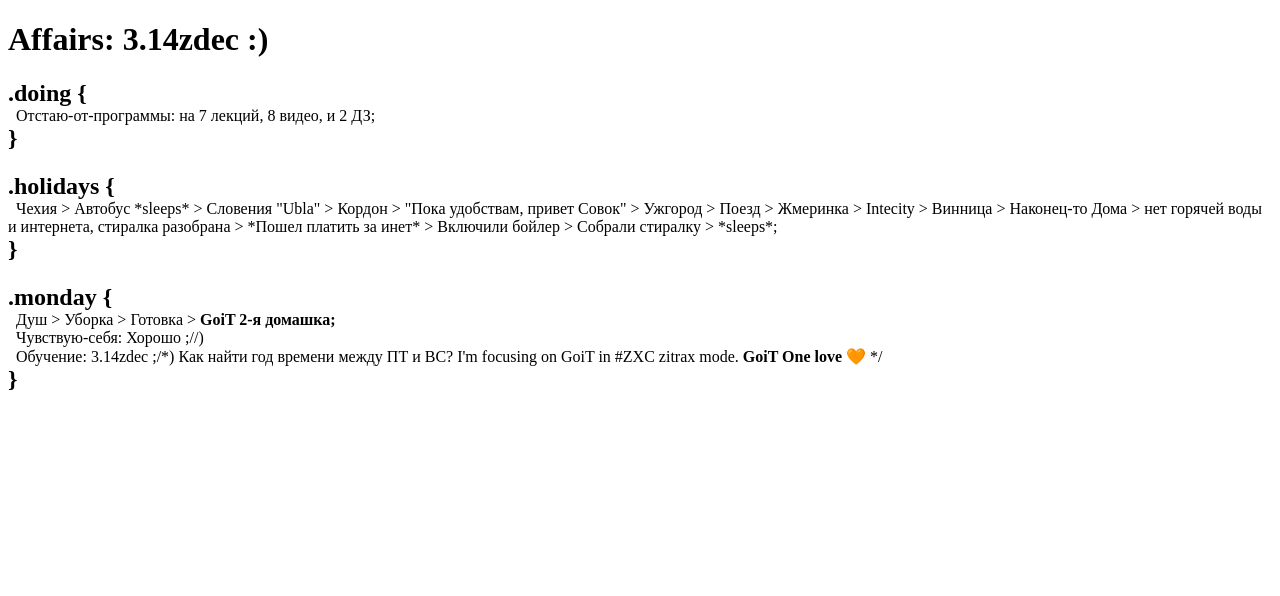
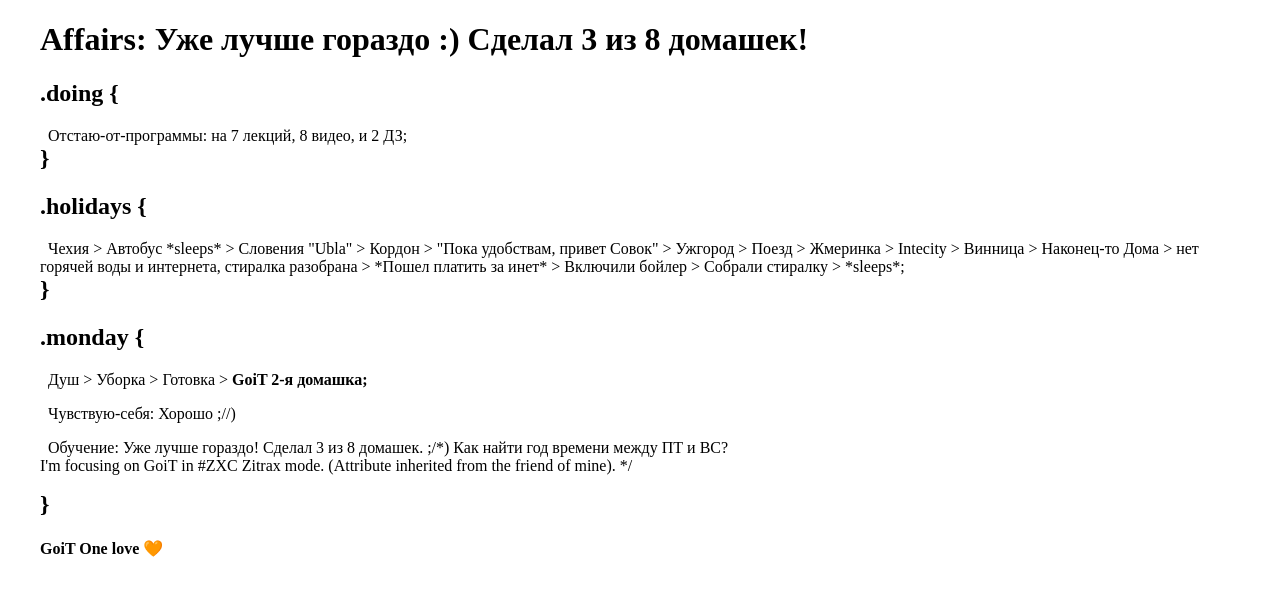
Before and after one commit to KostiantynO/one-word-affairs-reply, a plain HTML site: page index.html in a window 1280 px wide. Drawn offline with Linux system fonts and the light colour scheme.

Commit message:
Updates progress of affairs.
Updates progress of affairs and add styles.

```diff
--- a/css/styles.css
+++ b/css/styles.css
@@ -1,5 +1,15 @@
-::root {
-  --decovar: orange;
+:root {
+  --color-one-love: orange;
+}
+
+body {
+  max-width: 1600px;
+}
+
+.container {
+  max-width: 1200px;
+  margin: 0 auto;
+  padding: 0 15px;
 }
 
 /* Positioning */
@@ -29,6 +39,6 @@
 
 /* Visuals */
 
-.decoration {
-  color: var(--decovar);
+.one-love {
+  color: var(--color-one-love);
 }
--- a/index.html
+++ b/index.html
@@ -8,30 +8,42 @@
     <title>Doing</title>
   </head>
   <body>
-    <h1 class="h-1">Affairs: 3.14zdec :)</h1>
-
-    <h2 class="h-2">.doing {</h2>
-    <p class="attributes">
+    <header>
+      <div class="container">
+        <h1 class="hero-title">Affairs: Уже лучше гораздо :) Сделал 3 из 8 домашек!</h1>
+      </div>
+    </header>
+    <main>
+      <div class="container">
+        <h2 class="section-title">.doing {</h2>
+        <p class="paragraph">
           &ensp;Отстаю-от-программы: на 7 лекций, 8 видео, и 2 ДЗ; <br />
           <span class="text-bold">}</span>
         </p>
-
-    <h2 class="h-2">.holidays {</h2>
-    <p class="attributes">
-      &ensp;Чехия > Автобус *sleeps* > Словения "Ubla" > Кордон > "Пока удобствам, привет Совок" >
-      Ужгород > Поезд > Жмеринка > Intecity > Винница > Наконец-то Дома > нет горячей воды и
-      интернета, стиралка разобрана > *Пошел платить за инет* > Включили бойлер > Собрали стиралку >
-      *sleeps*;
+        <h2 class="section-title">.holidays {</h2>
+        <p class="paragraph">
+          &ensp;Чехия > Автобус *sleeps* > Словения "Ubla" > Кордон > "Пока удобствам, привет Совок"
+          > Ужгород > Поезд > Жмеринка > Intecity > Винница > Наконец-то Дома > нет горячей воды и
+          интернета, стиралка разобрана > *Пошел платить за инет* > Включили бойлер > Собрали
+          стиралку > *sleeps*;
           <span class="text-bold">}</span>
         </p>
-
-    <h2 class="h-2">.monday {</h2>
-    <p class="attributes">&ensp;Душ > Уборка > Готовка > <strong>GoiT 2-я домашка;</strong></p>
-    <p class="attributes">&ensp;Чувствую-себя: Хорошо ;//)</p>
-    <p class="attributes">
-      &ensp;Обучение: 3.14zdec ;/*) Как найти год времени между ПТ и ВС? I'm focusing on GoiT in
-      #ZXC zitrax mode. <strong>GoiT One love <span class="decoration">🧡</span></strong> */
+        <h2 class="section-title">.monday {</h2>
+        <p class="paragraph">&ensp;Душ > Уборка > Готовка > <strong>GoiT 2-я домашка;</strong></p>
+        <p class="paragraph">&ensp;Чувствую-себя: Хорошо ;//)</p>
+        <p class="paragraph">
+          &ensp;Обучение: Уже лучше гораздо! Сделал 3 из 8 домашек. ;/*) Как найти год времени между
+          ПТ и ВС? <br />
+          I'm focusing on GoiT in #ZXC Zitrax mode. (Attribute inherited from the friend of mine).
+          */
         </p>
         <span class="text-bold">}</span>
+      </div>
+    </main>
+    <footer>
+      <div class="container">
+        <strong>GoiT One love <span class="one-love">🧡</span></strong>
+      </div>
+    </footer>
   </body>
 </html>
```
Also changed, not shown: 404.html (+2 -2 lines), .prettierrc.json, 1 other file. Lines whose indentation alone changed are shown as unchanged.
